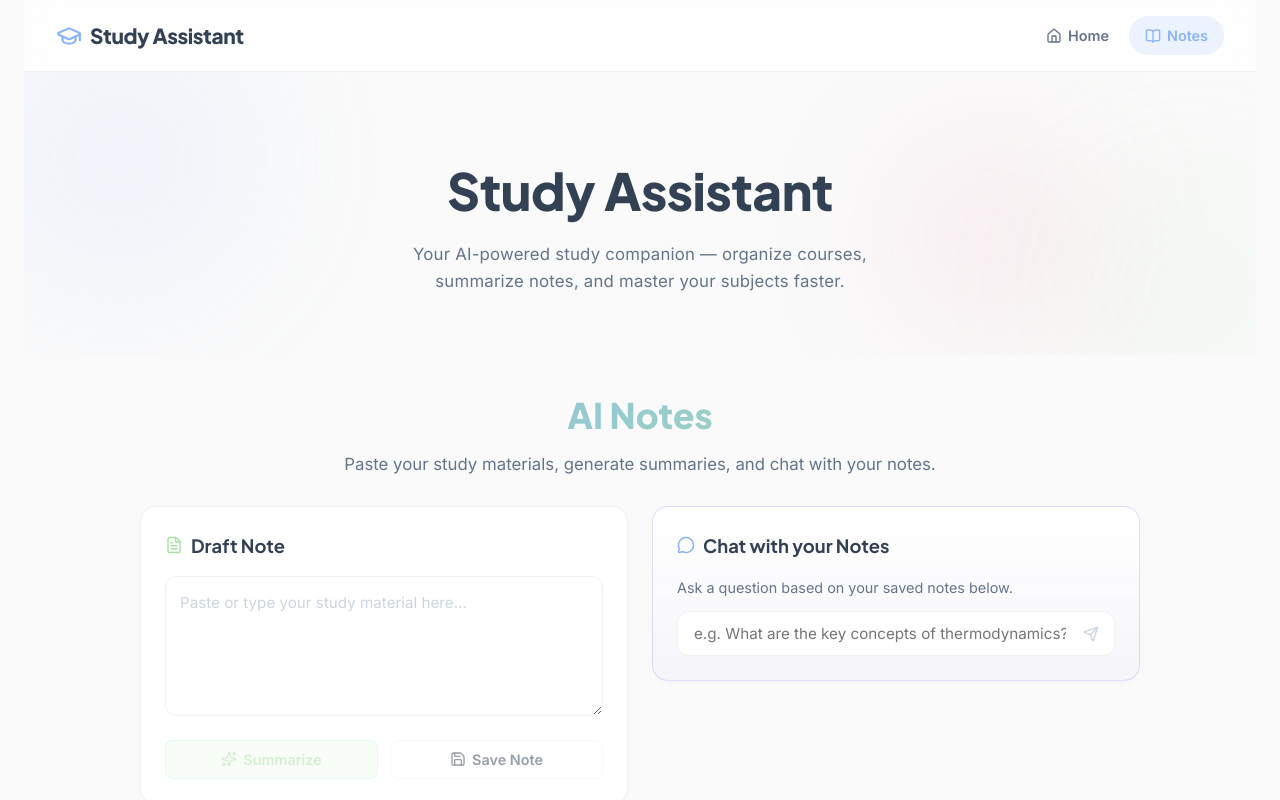
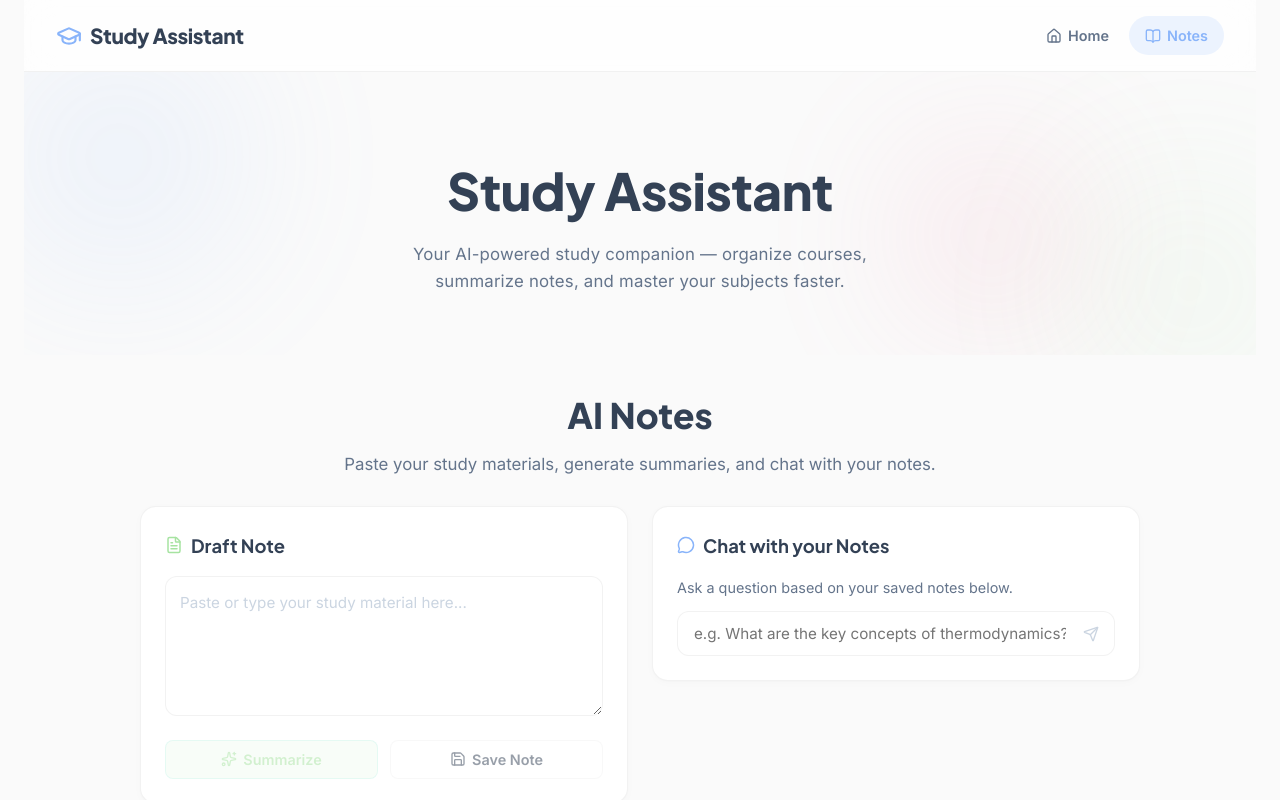
Before and after one commit to ua1891/Study-Assitant, a React (Vite) app in the folder frontend/: page /notes in a window 1280 px wide. Shown: the top 800 px of the page. Built offline with nearby package versions, Linux system fonts and the light colour scheme.

Commit message:
Style updates for forms, notes page, and popups

```diff
--- a/frontend/src/styles/AddCourseForm.module.css
+++ b/frontend/src/styles/AddCourseForm.module.css
@@ -92,14 +92,15 @@
 }
 
 .submitBtn {
-  background: linear-gradient(135deg, var(--accent), #9b7cfc);
+  background: var(--accent);
   color: white;
-  box-shadow: 0 4px 12px rgba(124, 92, 252, 0.25);
+  transition: all 0.2s ease;
 }
 
 .submitBtn:hover {
   transform: translateY(-1px);
-  box-shadow: 0 6px 16px rgba(124, 92, 252, 0.4);
+  background: var(--accent-hover);
+  box-shadow: 0 4px 12px var(--accent-light);
 }
 
 .cancelBtn {
--- a/frontend/src/styles/NotesPage.module.css
+++ b/frontend/src/styles/NotesPage.module.css
@@ -14,10 +14,7 @@
 .pageTitle {
   font-size: 2.2rem;
   font-weight: 800;
-  background: linear-gradient(135deg, var(--accent), var(--teal));
-  -webkit-background-clip: text;
-  -webkit-text-fill-color: transparent;
-  background-clip: text;
+  color: var(--text-primary);
   margin-bottom: 8px;
 }
 
@@ -190,8 +187,8 @@
 
 /* ─── Ask My Notes Area ──────────────────────────────────────────────── */
 .askCard {
-  background: linear-gradient(180deg, var(--bg-surface) 0%, rgba(124, 92, 252, 0.03) 100%);
-  border-color: rgba(124, 92, 252, 0.2);
+  background: var(--bg-surface);
+  border-color: var(--border);
 }
 
 .askLabel {
@@ -267,7 +264,7 @@
 .answerBox {
   margin-top: 20px;
   background: var(--bg-elevated);
-  border: 1px solid rgba(124, 92, 252, 0.3);
+  border: 1px solid var(--border);
   border-radius: var(--radius-md);
   padding: 16px;
 }
--- a/frontend/src/styles/Popup.module.css
+++ b/frontend/src/styles/Popup.module.css
@@ -1,7 +1,7 @@
 .overlay {
   position: fixed;
   inset: 0;
-  background: rgba(12, 14, 20, 0.75);
+  background: rgba(255, 255, 255, 0.5);
   backdrop-filter: blur(8px);
   -webkit-backdrop-filter: blur(8px);
   display: flex;
```
